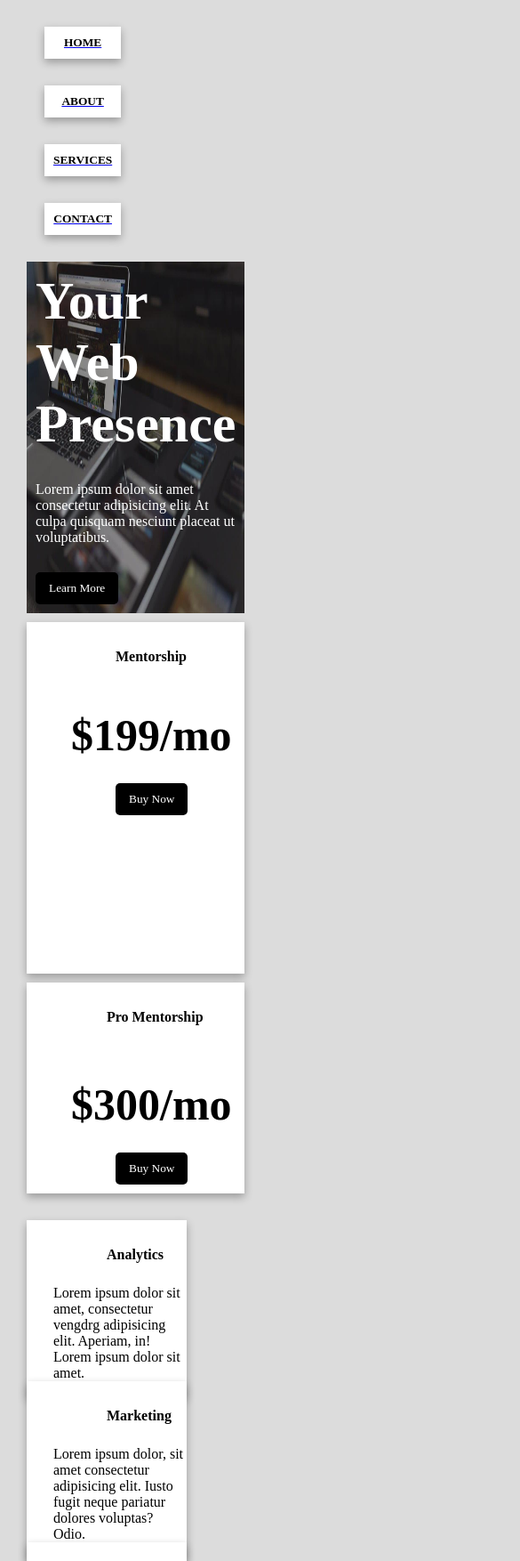
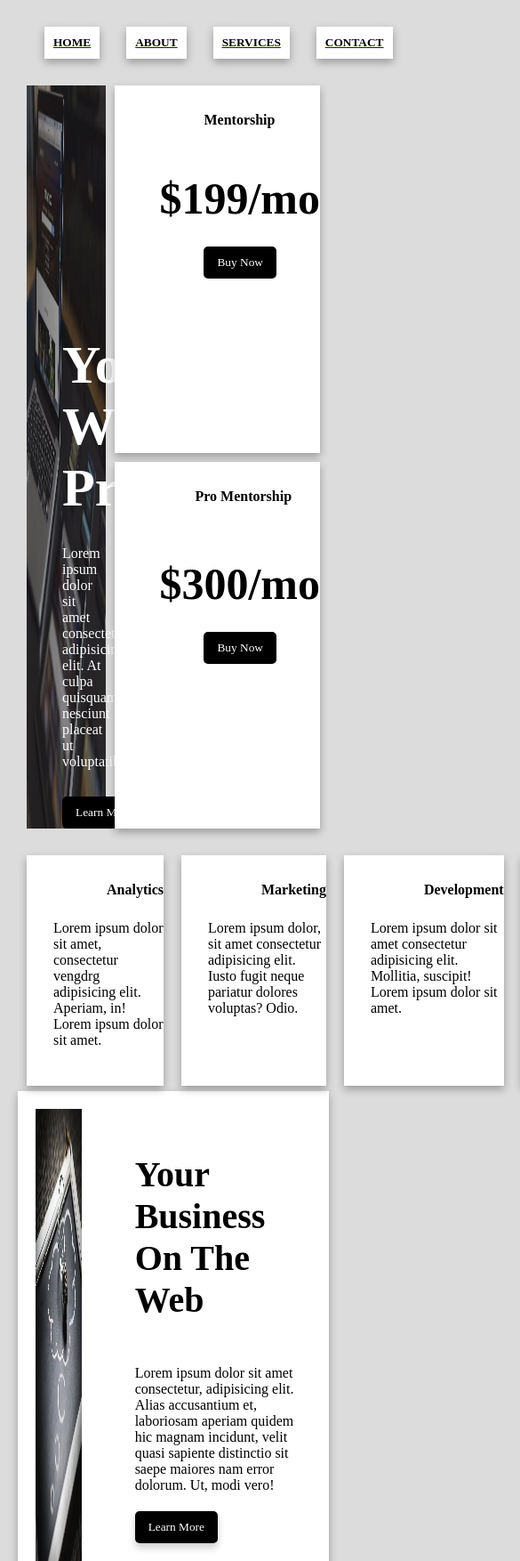
Before and after one commit to usernameisleye/Mini-Web-Project, a plain HTML site: page index.html in a window 390 px wide. Shown: the top 1754 px of the page at 89% size, 585 px wide, since content can reach past the window. Drawn offline with Linux system fonts and the light colour scheme; a web font is replaced by a local one.

Commit message:
remove media queries

```diff
--- a/style.css
+++ b/style.css
@@ -200,126 +200,3 @@ body{
     color: white;
     font-family: mont;
 }
-@media(max-width: 850px){
-    .origin1{
-        display: grid;
-        grid-template-areas:
-        "in1 in2"
-        "in3 in4";
-    }
-    .input1{
-        grid-area: in1;
-    }
-    .input2{
-        grid-area: in2;
-    }
-    .input3{
-        grid-area: in3;
-    }
-    .input4{
-        grid-area: in4;
-    }
-}
-@media(max-width: 450px){
-    .origin1{
-        display: grid;
-        grid-template-areas:
-        "home"
-        "about"
-        "services"
-        "cont";
-    }
-    .input1{
-        grid-area: home;
-    }
-    .input2{
-        grid-area: about;
-    }
-    .input3{
-        grid-area: services;
-    }
-    .input4{
-        grid-area: cont;
-    }
-    .origin2{
-        display: grid;
-        grid-template-areas:
-        "d1"
-        "d2d1"
-        "d2d2";
-    }
-    .div1{
-        grid-area: d1;
-        padding: 10px 10px;
-    }
-    .d2div1{
-        grid-area: d2d1;
-    }
-    .d2div2{
-        grid-area: d2d2;
-    }
-    .origin3{
-        display: grid;
-        grid-template-areas:
-        "d3"
-        "d4"
-        "d5"
-        "d6";
-    }
-    .div3{
-        grid-area: d3;
-    }
-    .div4{
-        grid-area: d4;
-    }
-    .div5{
-        grid-area: d5;
-    }
-    .div6{
-        grid-area: d6;
-    }
-    .div9{
-        display: grid;
-        grid-template-areas:
-        "i1 i2"
-        "i3 i4"
-        "i5 ";
-    }
-    .div10{
-        display: grid;
-        grid-template-areas:
-        " i6"
-        "i7 i8"
-        "i9 i10";
-    }
-    .img3{
-        grid-area: i1;
-    }
-    .img4{
-        grid-area: i2;
-    }
-    .img5{
-        grid-area: i3;
-    }
-    .img6{
-        grid-area: i4;
-    }
-    .img7{
-        grid-area: i5;
-    }
-    .img8{
-        grid-area: i6;
-    }
-    .img9{
-        grid-area: i7;
-    }
-    .img10{
-        grid-area: i8;
-    }
-    .img11{
-        grid-area: i9;
-    }
-    .img12{
-        grid-area: i10;
-    }
-}
```
